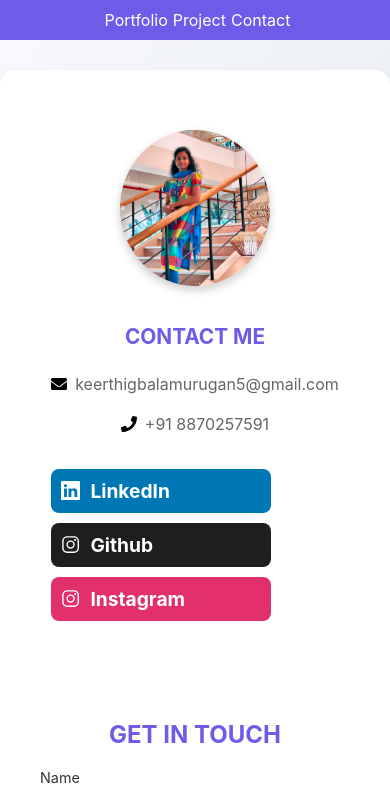
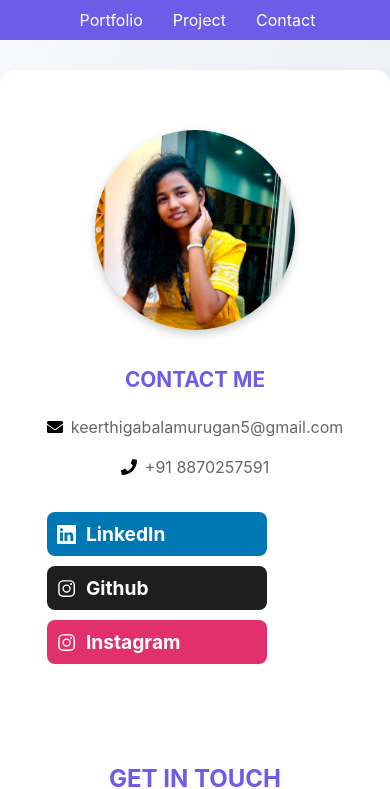
Before and after one commit to moharoon11/PersonalPortfolio, a React (Create React App) app: page /contact in a window 390 px wide. Shown: the top 789 px of the page. Built offline with nearby package versions, Linux system fonts and the light colour scheme; no server answers.

Commit message:
added mobile responsiveness

```diff
--- a/src/Pages/Contact.jsx
+++ b/src/Pages/Contact.jsx
@@ -2,7 +2,7 @@
 import styled from 'styled-components';
 import { IoLogoInstagram, IoLogoGithub } from "react-icons/io5";
 import { BsLinkedin } from "react-icons/bs";
-import keerthi6 from '../Assets/keerthi6.png';
+import pic2 from '../Assets/pic2.png';
 import { FaEnvelope, FaPhone } from 'react-icons/fa';
 import emailjs from '@emailjs/browser';
 
@@ -32,7 +32,6 @@
 
   @media (max-width: 480px) {
     font-size: 1rem;
-    gap: 5px;
   }
 `;
 
@@ -91,21 +90,6 @@
   }
 `;
 
-const ImageWrapper = styled.div`
-  display: flex;
-  justify-content: center;
-
-  img {
-    width: 100%;
-    max-width: 200px;
-    border-radius: 50%;
-    box-shadow: 0 4px 10px rgba(0, 0, 0, 0.2);
-
-    @media (max-width: 480px) {
-      max-width: 150px;
-    }
-  }
-`;
 
 const FormSection = styled.div`
   flex: 1.5;
@@ -336,6 +320,23 @@
 `;
 
 
+const ImageWrapper = styled.div`
+  display: flex;
+  justify-content: center;
+  width: 200px;
+  height: 200px;
+
+  img {
+    width: 100%;
+    border-radius: 50%;
+    box-shadow: 0 4px 10px rgba(0, 0, 0, 0.2);
+    object-fit:cover;
+
+
+  }
+`;
+
+
 function Contact({ email }) {
   const form = useRef();
   const [loading, setLoading] = useState(false);
@@ -345,7 +346,7 @@
   const [notificationVisible, setNotificationVisible] = useState(false);
   const [contactImage, setContactImage] = useState(null);
 
-  const userEmail = email ? email : "keerthigbalamurugan5@gmail.com";
+  const userEmail = email ? email : "keerthigabalamurugan5@gmail.com";
 
   useEffect(() => {
 
@@ -356,6 +357,7 @@
         setContactImage(data.formImage);
         return;
     }
+
     fetchUserImage();
   }, []);
 
@@ -365,13 +367,13 @@
       const data = await response.json();
       setContactImage(`data:${data.imageType};base64,${data.imageData}`);
 
-      const expiration = 5 * 60 * 1000;
+      const expiration = 15 * 60 * 1000;
       localStorage.setItem('form-image', JSON.stringify({
         formImage: `data:${data.imageType};base64,${data.imageData}`,
         expiration: Date.now() + expiration
       }));
     } catch (error) {
-      setContactImage(keerthi6);
+      setContactImage(pic2);
       console.log("Using fallback image.", error);
     }
   };
@@ -426,7 +428,7 @@
       <ContactSection>
         <Left>
           <ImageWrapper>
-            <img src={contactImage} alt="Profile" />
+            <img src={contactImage || pic2} alt="Profile" />
           </ImageWrapper>
           <DetailsSection>
             <h2>CONTACT ME</h2>
@@ -439,15 +441,15 @@
               <p>+91 8870257591</p>
             </Info>
             <SocialLinks>
-              <SocialButton href="https://www.linkedin.com/in/keerthiga-balamurugan-96b3a7227/" className="linkedin">
+              <SocialButton href="https://www.linkedin.com/in/keerthiga-b-300b501b5/" target="_blank" className="linkedin">
                 <BsLinkedin />
                 <span>LinkedIn</span>
               </SocialButton>
-              <SocialButton href="#" className="github">
+              <SocialButton href="#" className="github" target="_blank">
                 <IoLogoInstagram />
                 <span>Github</span>
               </SocialButton>
-              <SocialButton href="https://www.instagram.com/_keerthi_11/" className="instagram">
+              <SocialButton href="https://www.instagram.com/_keerthi.11._/" target="_blank" className="instagram">
                 <IoLogoInstagram />
                 <span>Instagram</span>
               </SocialButton>
--- a/src/Pages/Index.jsx
+++ b/src/Pages/Index.jsx
@@ -1,6 +1,6 @@
 import { useState, useEffect } from 'react';
 
-import keerthi6 from '../Assets/keerthi6.png';
+import pic1 from '../Assets/pic1.png';
 import { MdContentCopy } from "react-icons/md";
 import { IoLogoInstagram } from "react-icons/io5";
 import { BsLinkedin } from "react-icons/bs";
@@ -524,7 +524,7 @@
       setAbout("A recent Bio Medical Graduate with a strong passion for software development");
       setEmail("keerthigabalamurugan5@gmail.com");
       setRole("FRESHER | JAVA DEVELOPER | SOFTWARE ENGINEER");
-      setProfileImage(keerthi6); // Assuming keerthi6 is imported or defined
+      setProfileImage(pic1); // Assuming keerthi6 is imported or defined
       console.log("Failed to fetch data from the server! Loading static data as fallback.");
     }
   };
@@ -583,13 +583,13 @@
                 </ActionButtons>
               </Content>
               <SocialLinks>
-                <a href="https://www.linkedin.com/in/keerthiga-b-300b501b5/" className="linkedin" data-tooltip="LinkedIn">
+                <a href="https://www.linkedin.com/in/keerthiga-b-300b501b5/" target="_blank" className="linkedin" data-tooltip="LinkedIn">
                   <BsLinkedin />
                 </a>
-                <a href="#github" className="github" data-tooltip="GitHub">
+                <a href="#" className="github" target="_blank" data-tooltip="GitHub">
                   <IoLogoGithub />
                 </a>
-                <a href="https://www.instagram.com/_keerthi.11._/" className="instagram" data-tooltip="Instagram">
+                <a href="https://www.instagram.com/_keerthi.11._/" target="_blank" className="instagram" data-tooltip="Instagram">
                   <IoLogoInstagram />
                 </a>
               </SocialLinks>
```
Also changed, not shown: src/Assets/pic1.png (renamed from src/Assets/keerthi6.png), src/Assets/pic2.png (added).
